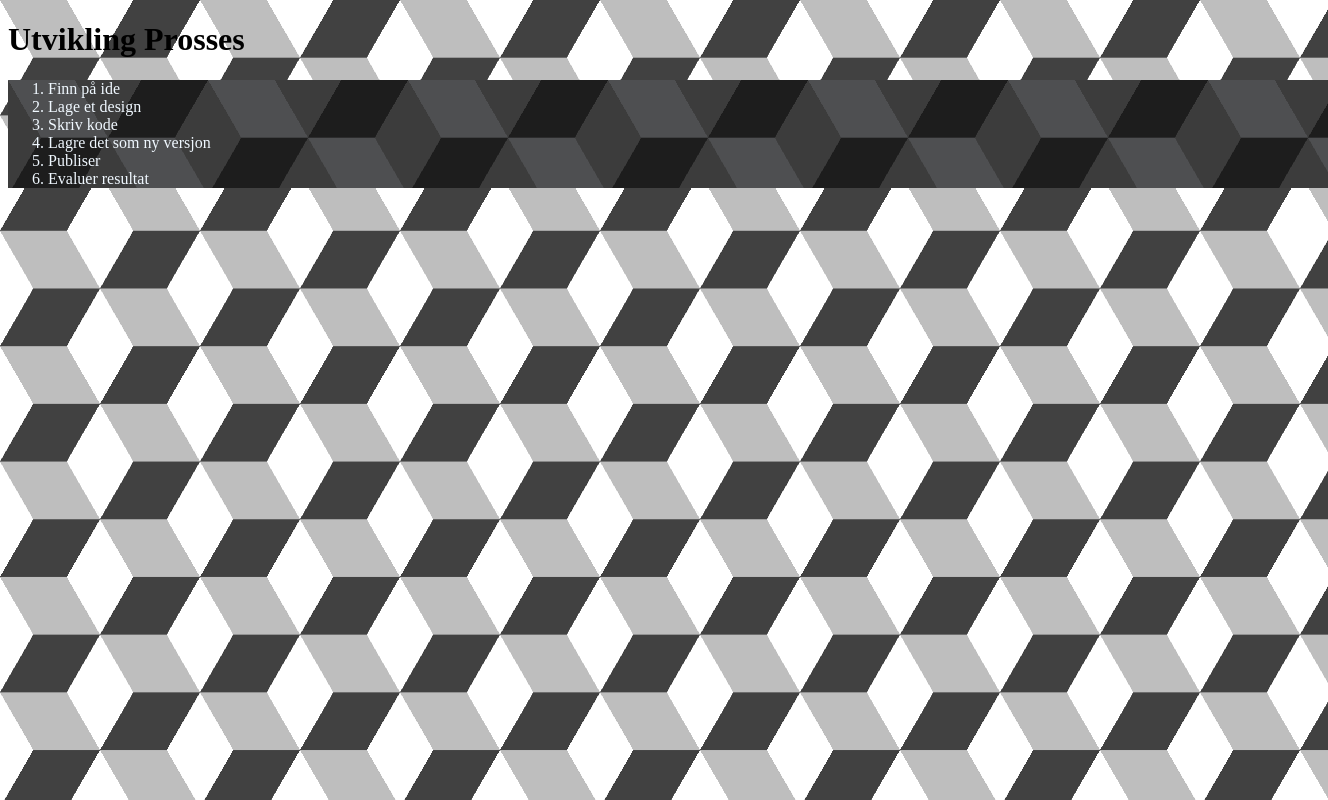
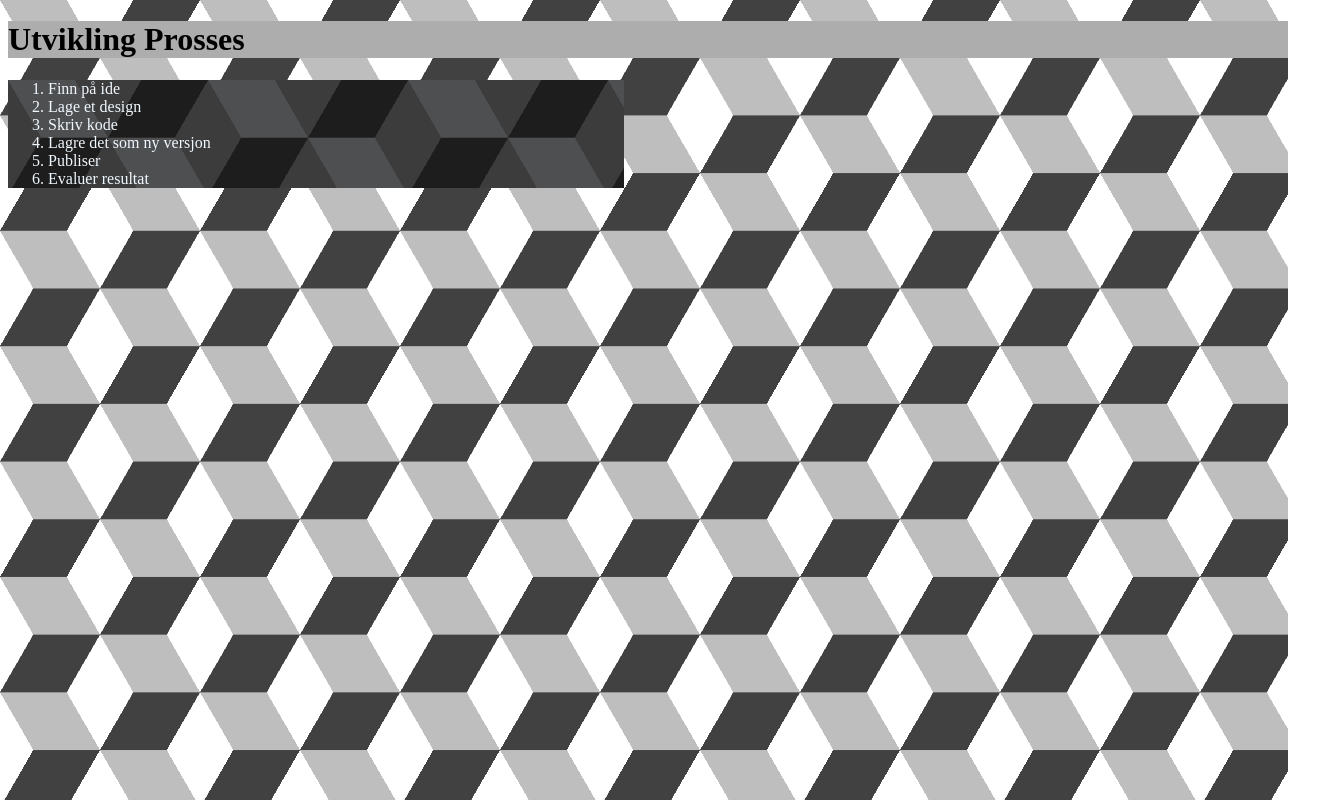
Before and after one commit to CC3636-IV/Basic-intro-day-2, a website: page index.html in a window 1280 px wide. Shown: the whole page, 1328 px wide, since content can reach past the window. Drawn offline with Linux system fonts and the light colour scheme.

Commit message:
made title more readable

```diff
--- a/styles.css
+++ b/styles.css
@@ -24,7 +24,7 @@ body {
 
 
 ol {
-  width: 100%;
+  width: 45%;
   height: 100%;
   --s: 200px; /* control the size */
   --c1: #1d1d1d;
@@ -46,3 +46,8 @@ ol {
   background-size: var(--s) calc(var(--s) * 0.577);
   color: aliceblue;
 }
+
+header {
+  background-color: rgb(173, 173, 173);
+
+}
```
